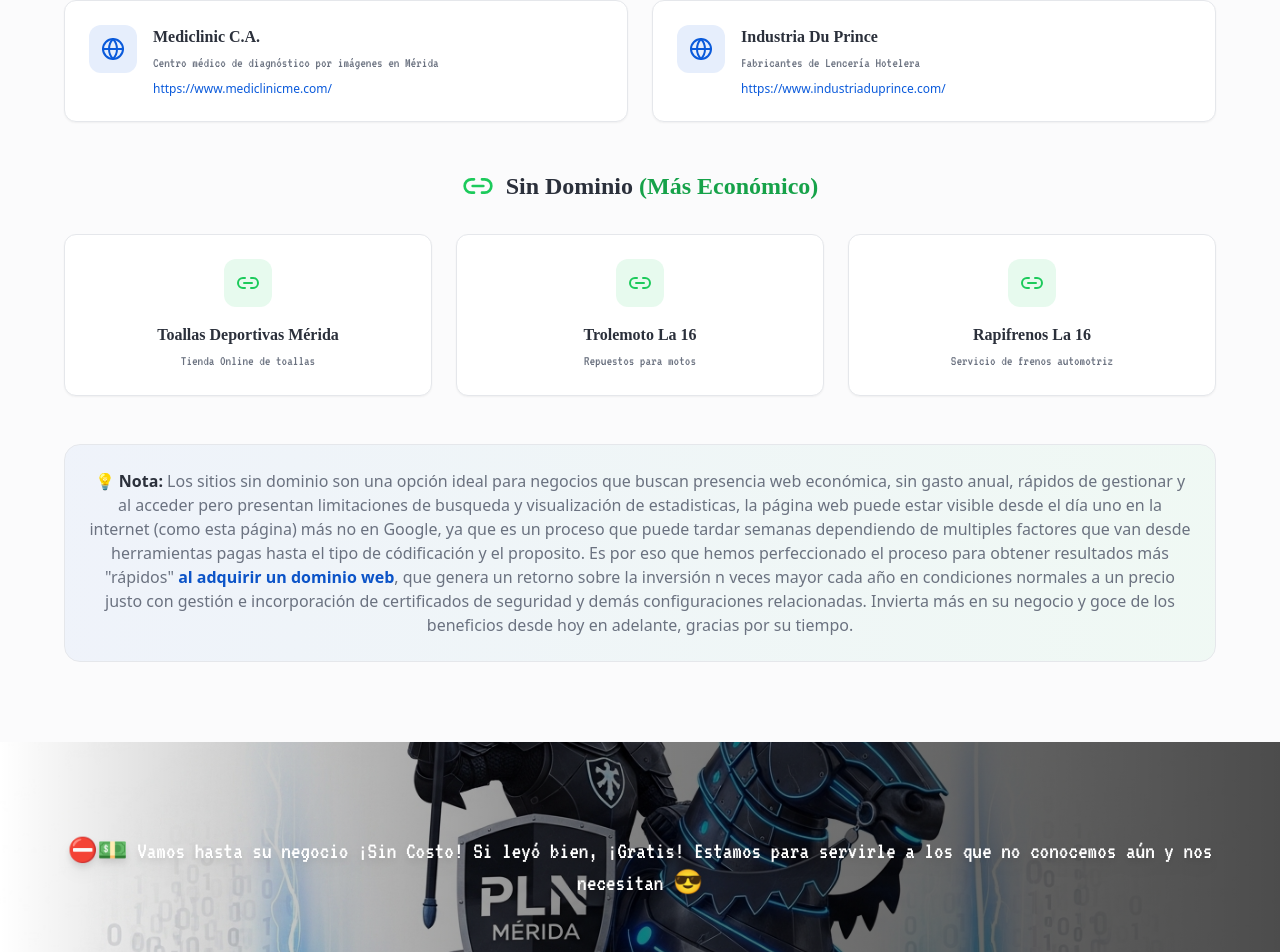
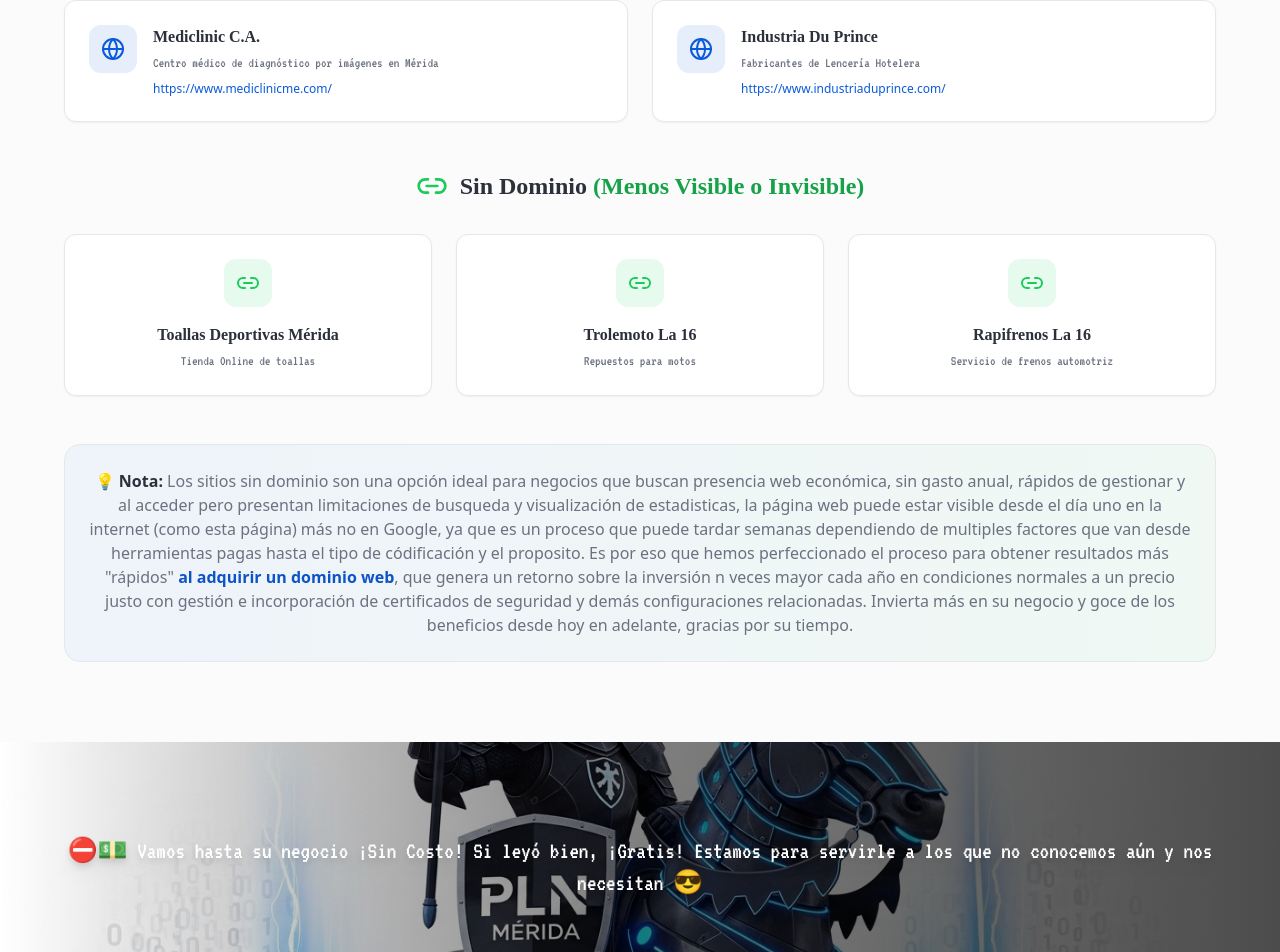
Before and after one commit to planhibrido-source/planhibrido-revamped, a React (Vite) app: page /diseno-pagina-web in a window 1280 px wide. Shown: the part 7166-8118 px from the top of the page. Built offline with nearby package versions, Linux system fonts and the light colour scheme; the HTML template or start-up script is replaced by a standard one; a web font is replaced by a local one.

Commit message:
Replace visible label text
Co-authored-by: planhibrido-source <238339532+planhibrido-source@users.noreply.github.com>

```diff
--- a/src/components/ExampleSites.tsx
+++ b/src/components/ExampleSites.tsx
@@ -117,7 +117,7 @@ export const ExampleSites = () => {
             <div className="flex items-center justify-center gap-3 mb-8">
               <Link2 className="w-8 h-8 text-secondary" />
               <h3 className="text-2xl font-bold text-foreground" style={{ fontFamily: "'Pirata One', cursive" }}>
-                Sin Dominio <span className="animate-pulse-green">(Más Económico)</span>
+                Sin Dominio <span className="animate-pulse-green">(Menos Visible o Invisible)</span>
               </h3>
             </div>
             <div className="grid grid-cols-1 md:grid-cols-3 gap-6">
```
